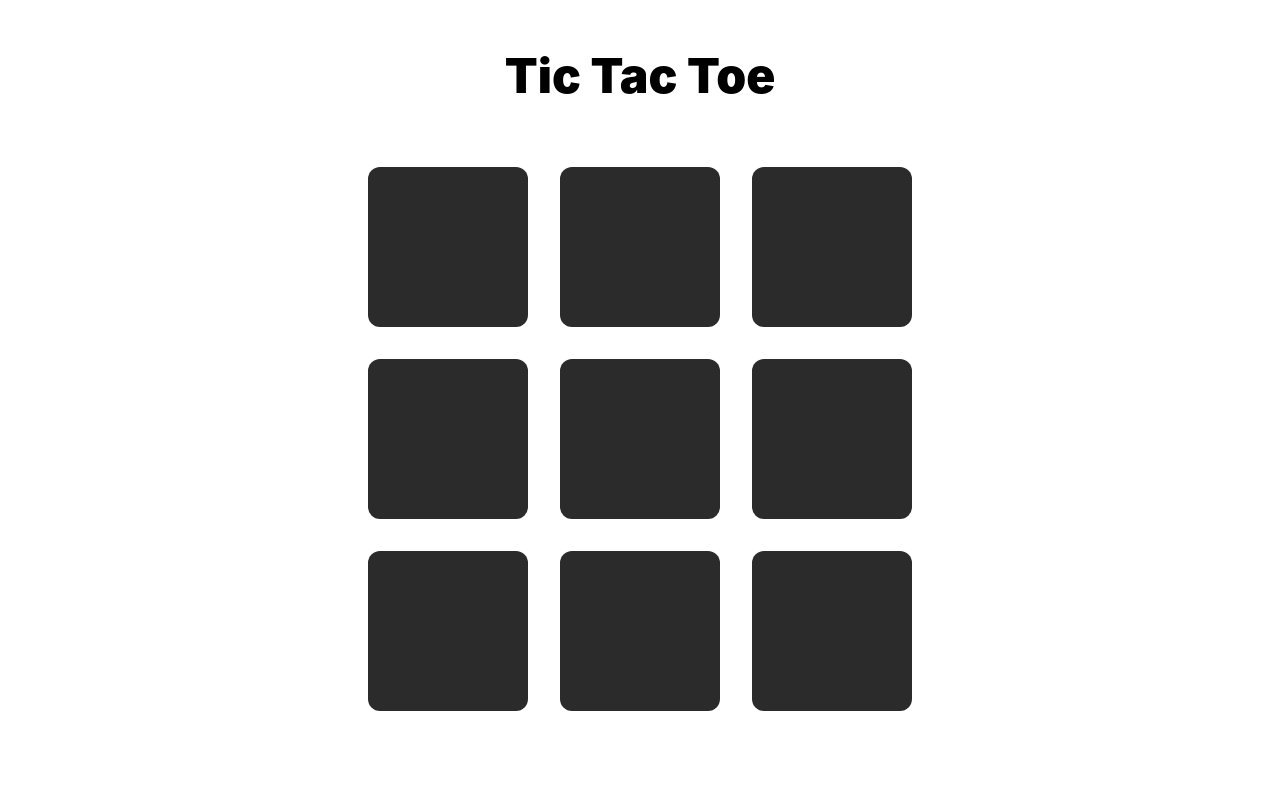
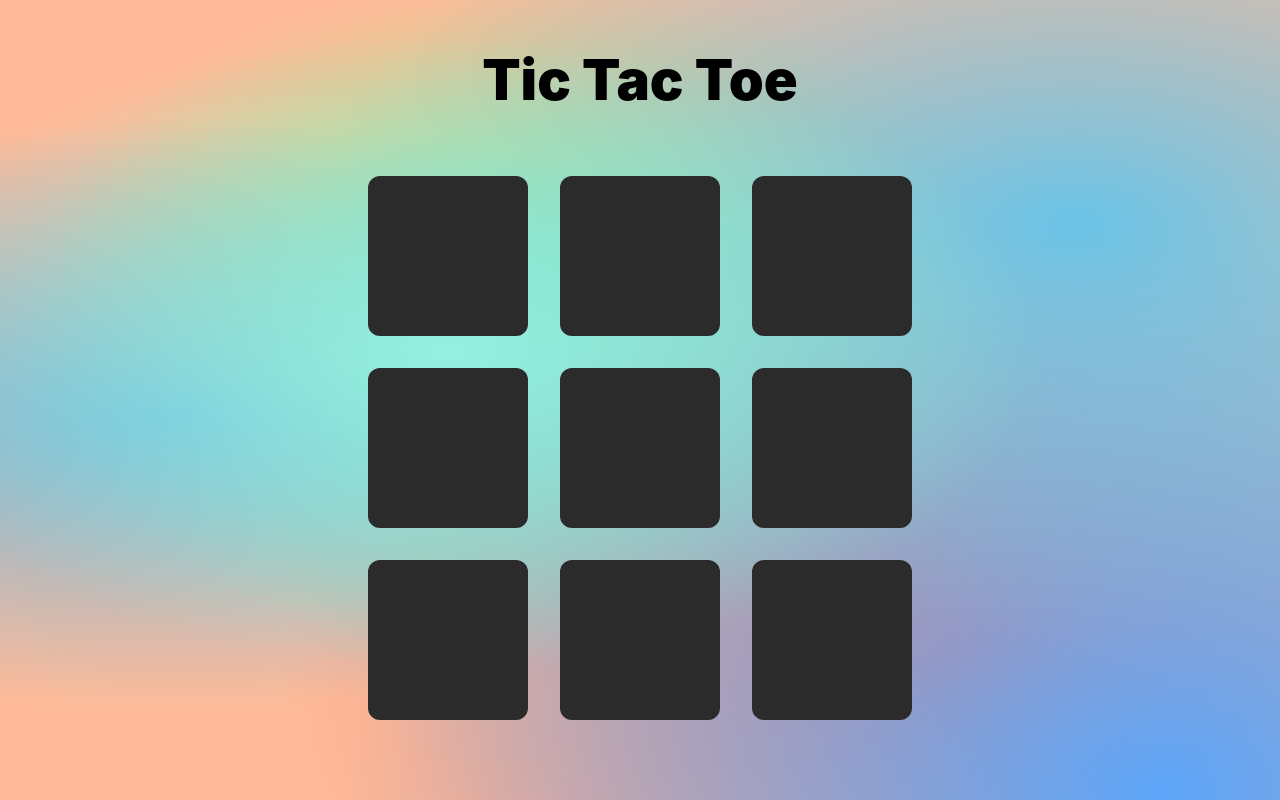
Before and after one commit to LeunensMichiel/tic-tac-toe, a React (Vite) app: page / in a window 1280 px wide. Built offline with nearby package versions, Linux system fonts and the light colour scheme.

Commit message:
Add fancy styling

```diff
--- a/src/App.tsx
+++ b/src/App.tsx
@@ -9,10 +9,12 @@ function App() {
     winner === 'Draw' ? `Draw! No winners...` : `And the winner is: ${winner}!`;
   return (
     <div className="app">
-      <h1>Tic Tac Toe</h1>
-      <Grid />
-      {winner && <span className="winner">{winnerText}</span>}
-      {winner && <button className="replay-button">Replay</button>}
+      <div className="app__inner">
+        <h1>Tic Tac Toe</h1>
+        <Grid />
+        {winner && <span className="winner">{winnerText}</span>}
+        {winner && <button className="replay-button">Replay</button>}
+      </div>
     </div>
   );
 }
--- a/src/components/GridItem/GridItem.module.scss
+++ b/src/components/GridItem/GridItem.module.scss
@@ -10,7 +10,7 @@
   background-color: #2b2b2b;
   border-radius: 12px;
   cursor: pointer;
-
+  transition: background-color 0.2s ease-out, transform 0.2s ease-out;
   &:not(.isPicked) {
     &:focus,
     &:hover {
@@ -19,6 +19,7 @@
 
     &:active {
       background-color: #000000;
+      transform: scale(0.5);
     }
   }
 }
--- a/src/components/GridItem/GridItem.tsx
+++ b/src/components/GridItem/GridItem.tsx
@@ -12,22 +12,22 @@ type GridItemProps = {
 };
 
 export const GridItem: FC<GridItemProps> = ({ index }) => {
-  const { play, board } = useGameContext();
+  const { play, board, winner } = useGameContext();
   const row = useMemo(() => Math.floor(index / GRID_WIDTH), [index]);
   const col = useMemo(() => index % GRID_WIDTH, [index]);
   const boardCell = board[row][col];
 
   const handleClick = useCallback(() => {
-    if (boardCell) {
+    if (boardCell || winner) {
       return;
     }
     play(row, col);
-  }, [boardCell, col, play, row]);
+  }, [boardCell, col, play, row, winner]);
 
   return (
     <button
       className={cn(styles.root, {
-        [styles.isPicked]: !!boardCell,
+        [styles.isPicked]: !!boardCell || winner,
       })}
       onClick={handleClick}
     >
--- a/src/styles/App.scss
+++ b/src/styles/App.scss
@@ -1,14 +1,30 @@
 .app {
   text-align: center;
   width: 100%;
+  height: 100vh;
+  background-color: #ffbb99;
+  background-image: radial-gradient(
+      at 35% 44%,
+      hsla(169, 75%, 76%, 1) 0px,
+      transparent 50%
+    ),
+    radial-gradient(at 14% 52%, hsla(201, 65%, 65%, 1) 0px, transparent 50%),
+    radial-gradient(at 84% 28%, hsla(197, 72%, 66%, 1) 0px, transparent 50%),
+    radial-gradient(at 91% 99%, hsla(212, 93%, 67%, 1) 0px, transparent 50%),
+    radial-gradient(at 75% 83%, hsla(9, 84%, 69%, 1) 0px, transparent 50%),
+    radial-gradient(at 42% 40%, hsla(124, 92%, 74%, 1) 0px, transparent 50%),
+    radial-gradient(at 80% 69%, hsla(194, 92%, 72%, 1) 0px, transparent 50%);
+  h1 {
+    font-weight: 900;
+    font-size: 3.5rem;
+    margin-top: 0;
+    padding-top: 3rem;
+  }
+}
+
+.app__inner {
   max-width: 1140px;
   margin: 0 auto;
-
-  h1 {
-    font-weight: 900;
-    font-size: 3rem;
-    margin-top: 3rem;
-  }
 }
 
 .winner {
```
